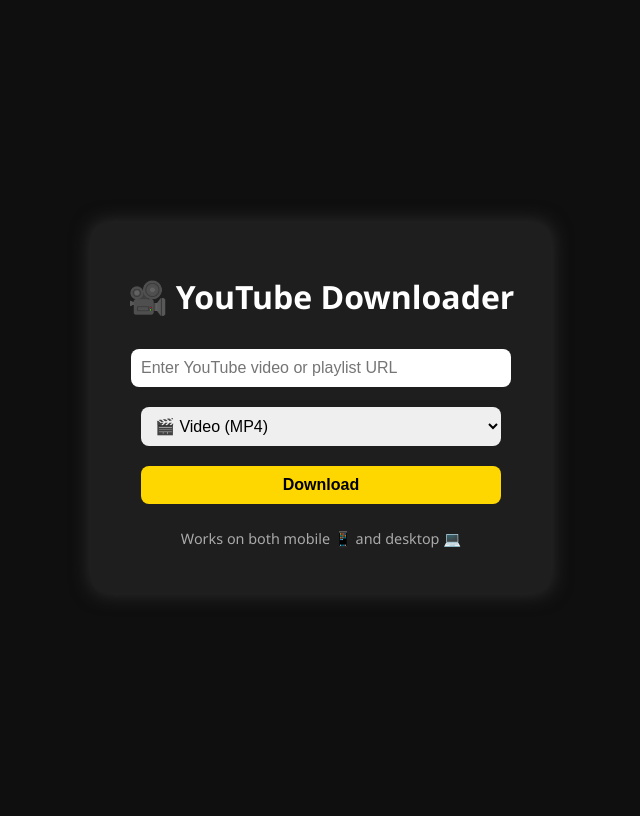
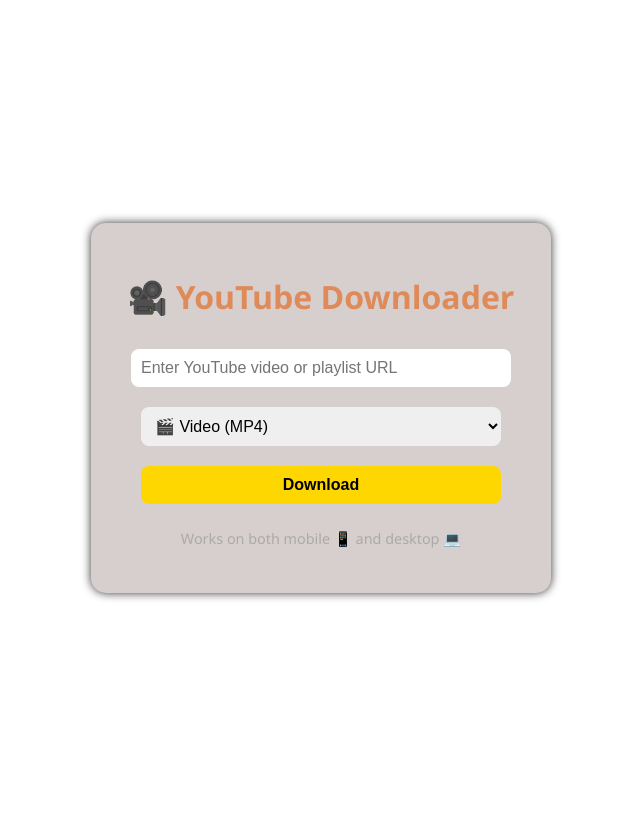
Before and after one commit to Shubham-tawar/youtube-downloader, a Flask app: page / in a window 1280 px wide. Shown: the whole page, without its empty margins (319-959 px from the left). Run offline with Flask 3, Linux system fonts and the light colour scheme.

Commit message:
UI Updated

```diff
--- a/requirements.txt
+++ b/requirements.txt
@@ -95,7 +95,7 @@
 python-dateutil==2.9.0.post0
 python-json-logger==3.3.0
 pytz==2025.2
-pywin32==311
+gunicorn==21.2.0
 pywinpty==3.0.0
 PyYAML==6.0.2
 pyzmq==27.0.1
--- a/static/styles.css
+++ b/static/styles.css
@@ -1,6 +1,6 @@
 body {
-    background: #0f0f0f;
-    color: white;
+    background: white;
+    color: rgb(223, 138, 89);
     font-family: 'Segoe UI', sans-serif;
     display: flex;
     justify-content: center;
@@ -10,10 +10,10 @@
 
 .container {
     text-align: center;
-    background: #1e1e1e;
+    background: #d7cece;
     padding: 30px;
     border-radius: 15px;
-    box-shadow: 0 0 20px #333;
+    box-shadow: 0 0 10px #333;
     width: 90%;
     max-width: 400px;
 }
@@ -34,6 +34,9 @@
     cursor: pointer;
 }
 
+button:hover {
+    background: orange;
+}
 .note {
     margin-top: 15px;
     font-size: 0.9rem;
```
